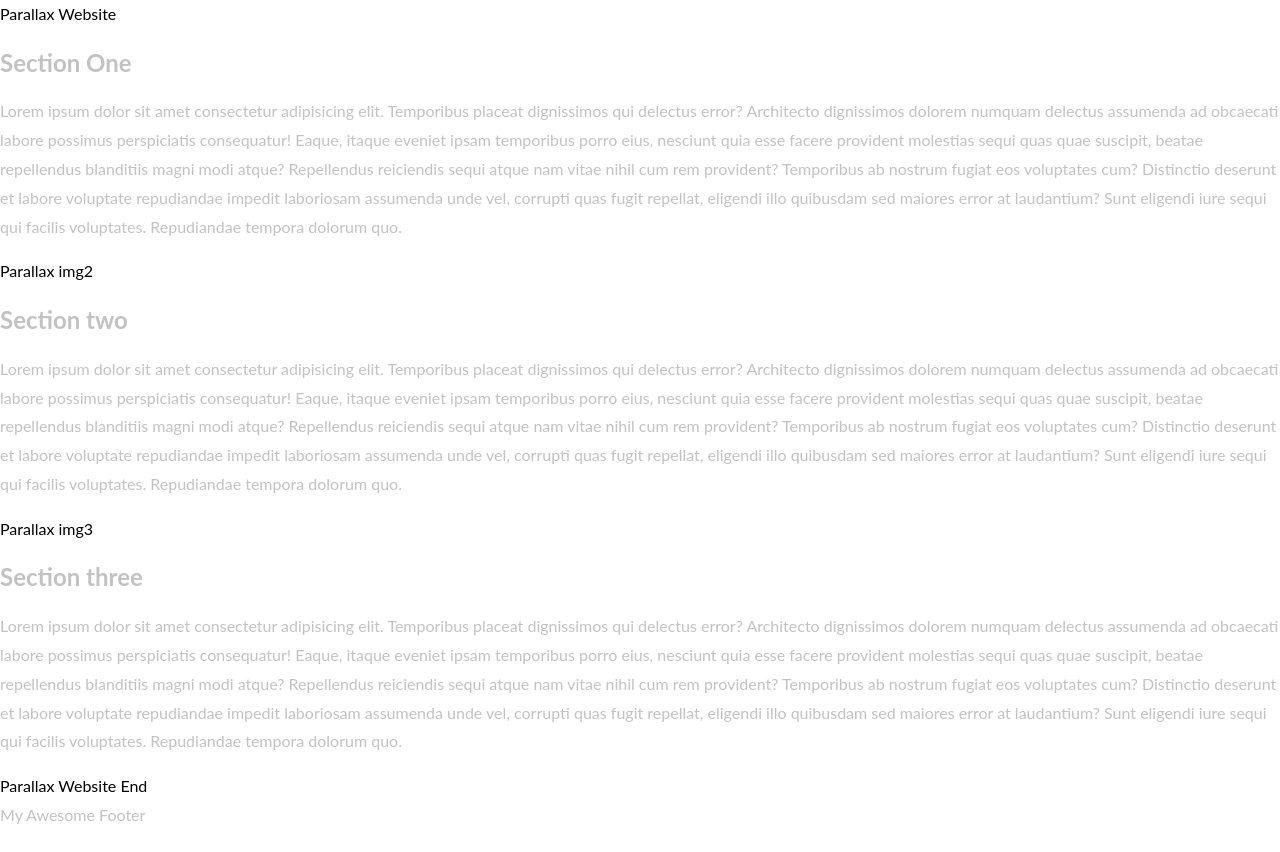
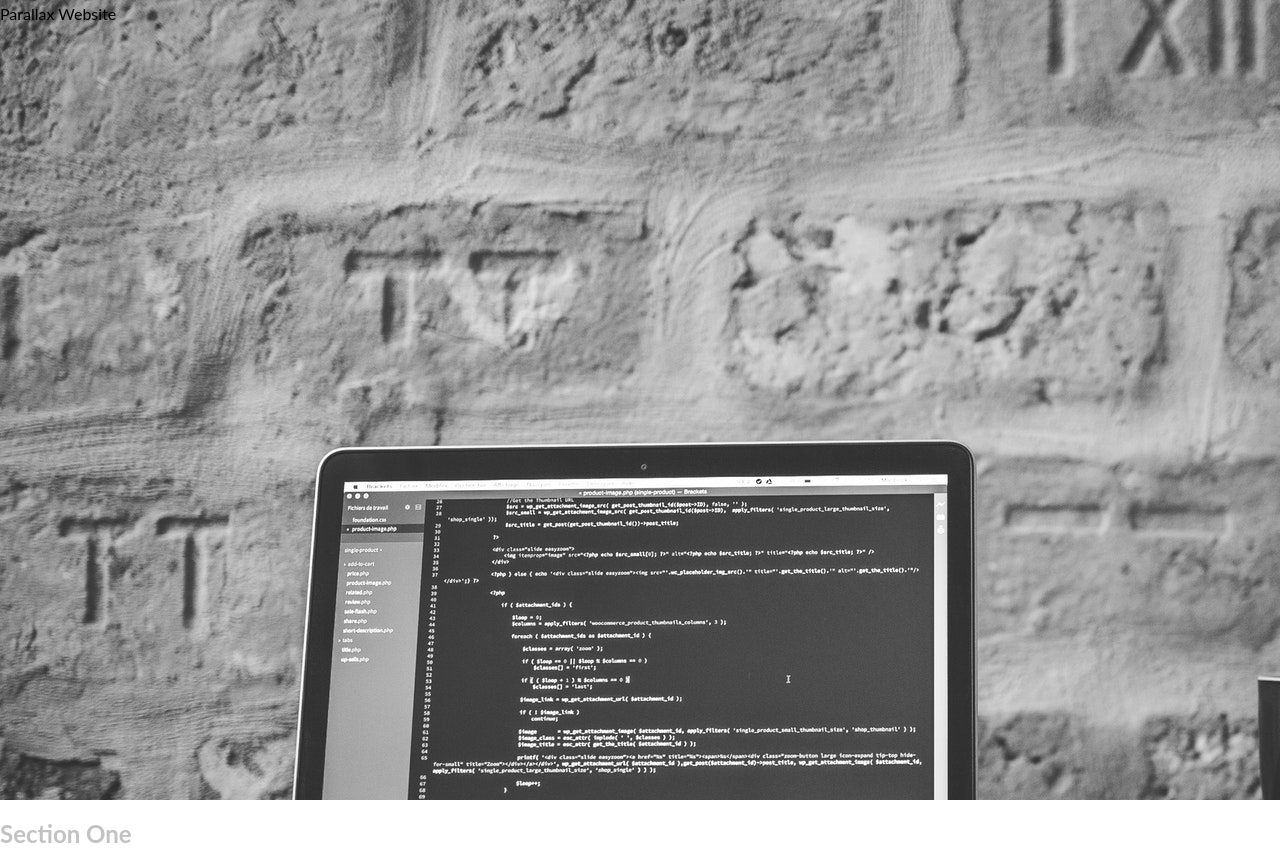
Before and after one commit to Dujota/office-hours-parallax-demo, a plain HTML site: page index.html in a window 1280 px wide. Shown: the top 852 px of the page. Before the commit the page ends 830 px from the top, so only its background shows below. Drawn offline with Linux system fonts and the light colour scheme.

Commit message:
adde dthe url for the images so they load and some min height

```diff
--- a/css/style.css
+++ b/css/style.css
@@ -17,3 +17,16 @@ div.pimg2,
 div.pimg3 {
   color: #000;
 }
+
+div.pimg1 {
+  background: url('../img/img1.jpeg');
+  min-height: 100%;
+}
+div.pimg2 {
+  background: url('../img/img2.jpeg');
+  min-height: 400px;
+}
+div.pimg3 {
+  background: url('../img/img3.jpg');
+  min-height: 400px;
+}
```
